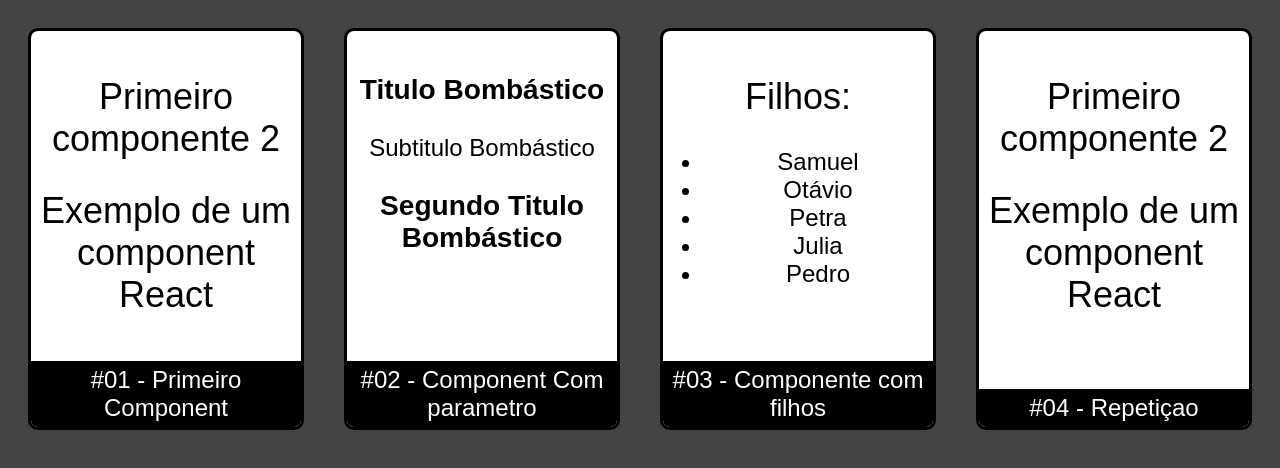
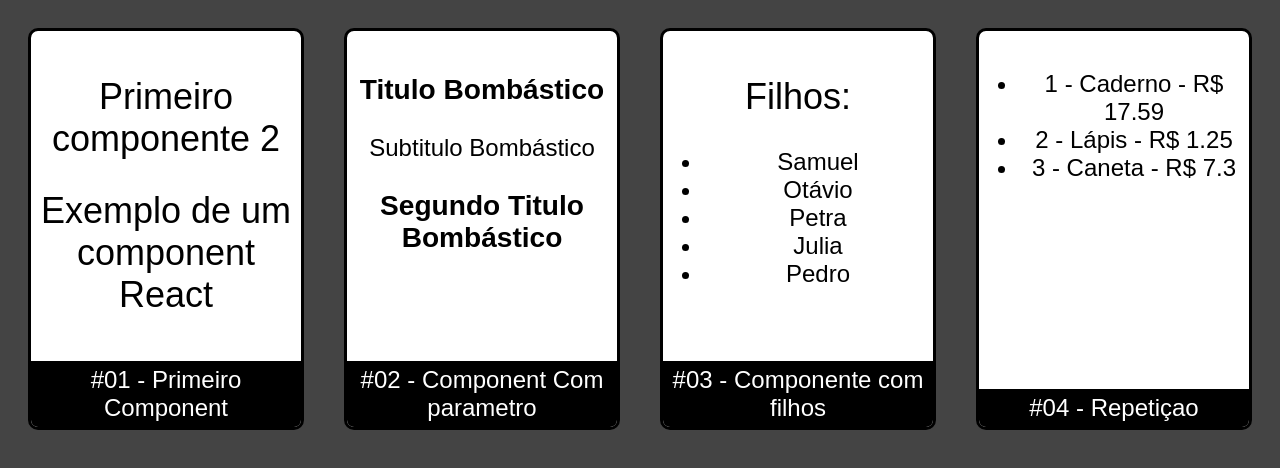
Before and after one commit to Samuel-Ricardo/Masterclass-React, a React (Create React App) app in the folder masterclass-react/: page / in a window 1280 px wide. Shown: the top 468 px of the page. Built offline with nearby package versions, Linux system fonts and the light colour scheme.

Commit message:
Export: function - getProtucList()

```diff
--- a/masterclass-react/src/App.jsx
+++ b/masterclass-react/src/App.jsx
@@ -7,6 +7,7 @@ import First from './Components/First'
 import ComponentParameter from './Components/ComponentParameter'
 import ChildrenComp from './Components/ChildrenComp'
 import Card from './Components/Layout/Card'
+import Repeat from './Components/Repeat'
 
 export default props =>
 
@@ -56,7 +57,7 @@ export default props =>
 
         <Card   title='#04 - Repetiçao'>
 
-            <First/>
+            <Repeat/>
 
         </Card>
 
--- a/masterclass-react/src/Components/Repeat.jsx
+++ b/masterclass-react/src/Components/Repeat.jsx
@@ -1,5 +1,7 @@
 import React from 'react'
 import ProductList from '../Data/Products'
+
+export default (porps) =>{
 
     function getProductList(){
 
@@ -15,11 +17,9 @@ function getProductList(){
         )
     }
 
-export default (porps) =>{
-
     return (
         <ul>
-            {getProductList}
+            {getProductList()}
         </ul>
     )
 }
```
Also changed, not shown: 1 other file (tests, documents, lock files or other folders). Lines whose indentation alone changed are shown as unchanged.
